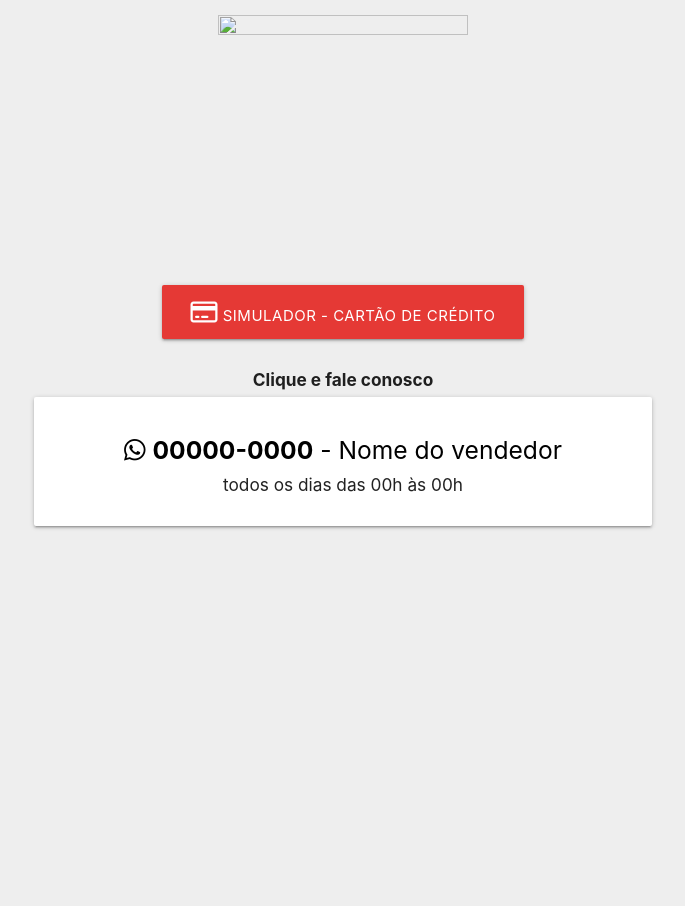
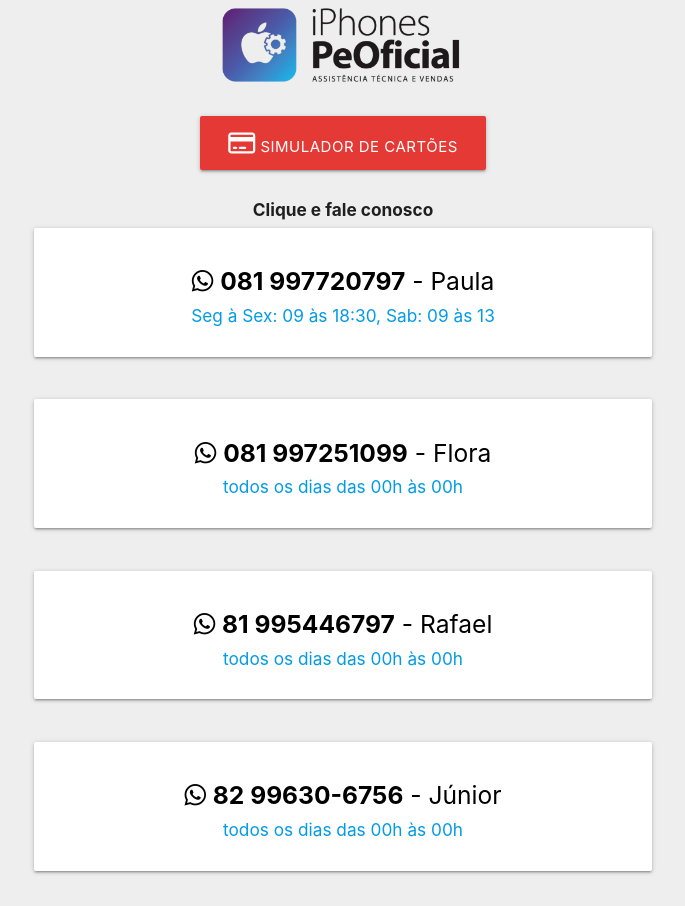
Before and after one commit to joaopaulojpos/joaopaulojpos.github.io, a plain HTML site: page index.html in a window 1280 px wide. Shown: the whole page, without its empty margins (297-982 px from the left). Before the commit the page ends 800 px from the top, so only its background shows below. Drawn offline with nearby package versions, Linux system fonts and the light colour scheme.

Commit message:
ajustando os horarios de atendimentos

```diff
--- a/index.html
+++ b/index.html
@@ -10,43 +10,77 @@
     <link rel="stylesheet" href="custom.css">
     <!--<link rel="stylesheet" href="https://use.fontawesome.com/releases/v5.8.1/css/all.css" integrity="sha384-50oBUHEmvpQ+1lW4y57PTFmhCaXp0ML5d60M1M7uH2+nqUivzIebhndOJK28anvf" crossorigin="anonymous"> -->
 
-    <link rel="icon" href="img/logo.jpg">
+    <link rel="icon" href="images/logo.png">
 
     <title>Simulador de Crédito</title>
 </head>
 <body class="grey lighten-3">
-    <p></p>
 
     <div class="row">
         <div class="col l12 s12 m12 xl12 center-align">
-            <img class="responsive-img align-center" src="img/Logo.png" width="250" height="250">
+            <img class="responsive-img align-center" src="images/logo.png" width="250" height="250">
         </div>
     </div>
 
     <div class="row">
-        <div class="col s12 center-align">
-            <a class="waves-effect waves-light btn-large red darken-1"> <i class="fa fa-credit-card" aria-hidden="true"></i>
-            Simulador - Cartão de Crédito
+        <div class="col l12 s12 center-align">
+            <a class="waves-effect waves-light btn-large red darken-1 flow-text"> <i class="fa fa-credit-card" aria-hidden="true"></i>
+            Simulador de Cartões
             </a>
         </div>
     </div>
 
     <div class="row">
         <div class="col l6 push-l3 m8 s12">
+            <h6 class="center-align"> <b> Clique e fale conosco </b> </h6>
+            <a href="http://bit.ly/IphonesPeOficial" target="_blank">
+          <div class="card white center-align">
+            <div class="card-content">
+                 <h5 class="black-text"> <i class="fa fa-whatsapp" aria-hidden="true"></i> <b>081 997720797</b> - Paula </h5>
+                 <h6>Seg à Sex: 09 às 18:30, Sab: 09 às 13</h6>
+            </div>
+          </div>
+            </a>
+        </div>
+    </div>
 
-            <h6 class="center-align"> <b> Clique e fale conosco </b> </h6>
-
+    <div class="row">
+        <div class="col l6 push-l3 m8 s12">
+            <a href="http://bit.ly/iphonespeoficial2-" target="_blank">
           <div class="card white center-align">
-
             <div class="card-content">
-                 <h5 class="black-text"> <i class="fa fa-whatsapp" aria-hidden="true"></i> <b>00000-0000</b> - Nome do vendedor </h5>
+                 <h5 class="black-text"> <i class="fa fa-whatsapp" aria-hidden="true"></i> <b>081 997251099</b> - Flora </h5>
                  <h6>todos os dias das 00h às 00h</h6>
             </div>
+          </div>
+            </a>
+        </div>
+    </div>
 
+    <div class="row">
+        <div class="col l6 push-l3 m8 s12">
+            <a href="http://bit.ly/IPhonesPeOficial1" target="_blank">
+          <div class="card white center-align">
+            <div class="card-content">
+                 <h5 class="black-text"> <i class="fa fa-whatsapp" aria-hidden="true"></i> <b>81 995446797</b> - Rafael </h5>
+                 <h6>todos os dias das 00h às 00h</h6>
+            </div>
           </div>
+            </a>
+        </div>
+    </div>
 
+    <div class="row">
+        <div class="col l6 push-l3 m8 s12">
+            <a href="http://bit.ly/iphonespeoficialmaceio" target="_blank">
+          <div class="card white center-align">
+            <div class="card-content">
+                 <h5 class="black-text"> <i class="fa fa-whatsapp" aria-hidden="true"></i> <b>82 99630-6756</b> - Júnior </h5>
+                 <h6>todos os dias das 00h às 00h</h6>
+            </div>
+          </div>
+            </a>
         </div>
-
     </div>
 
         <!-- Materialize JavaScript -->
```
Also changed, not shown: images/logo.png (added), 1 other file.
